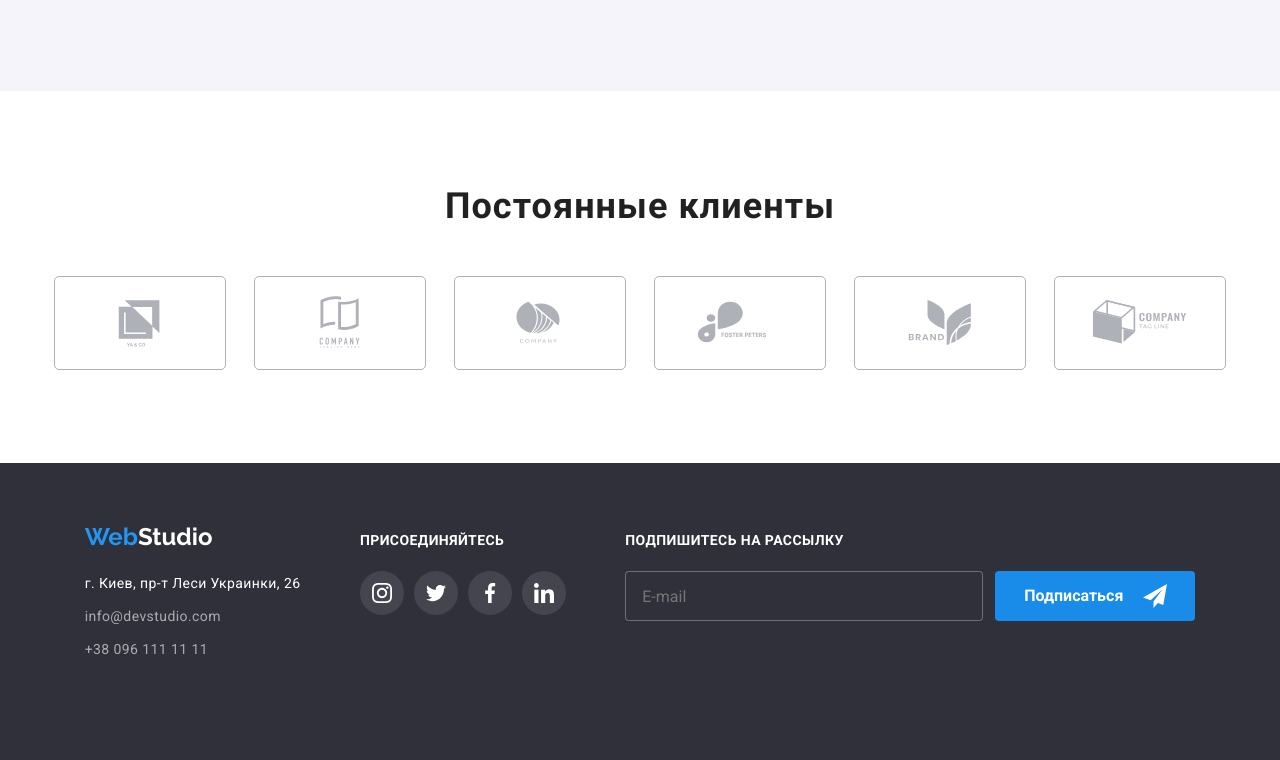
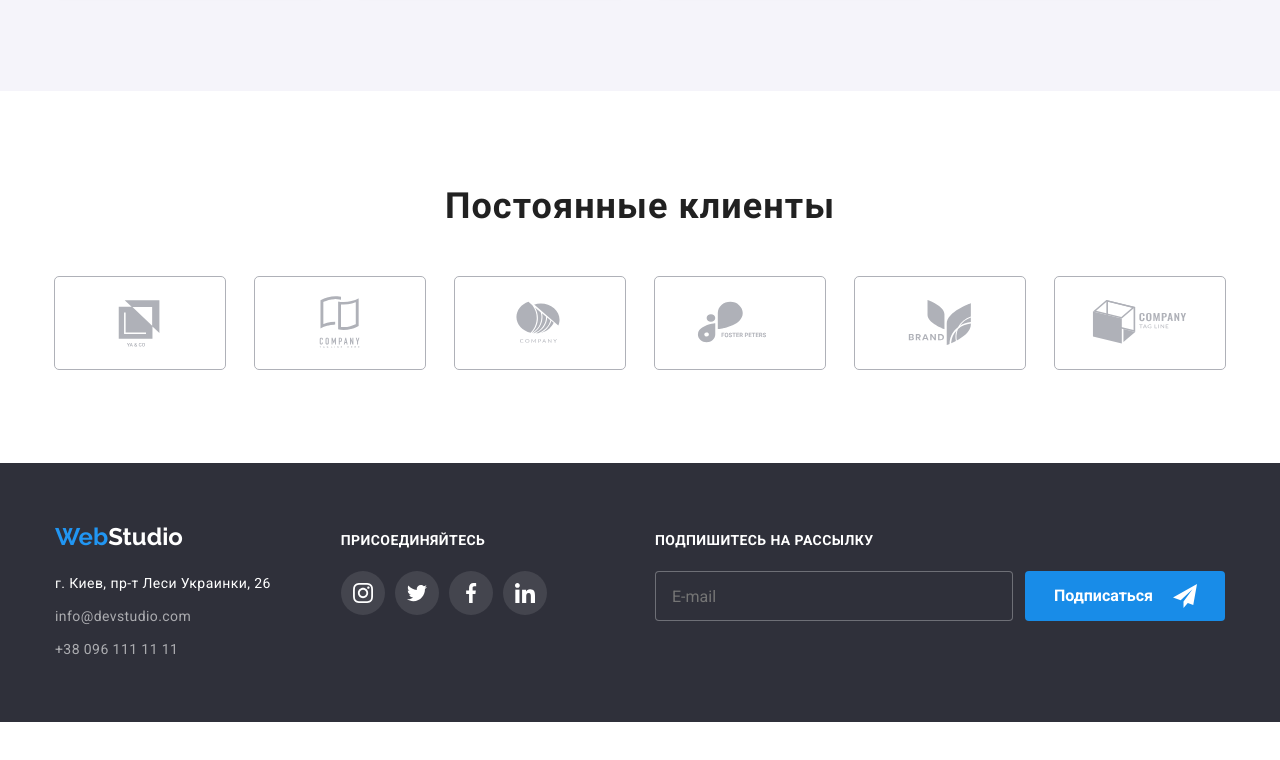
Before and after one commit to midavkk/goit-markup-hw-08, a plain HTML site: page index.html in a window 1280 px wide. Shown: the part 2213-2973 px from the top of the page. After the commit the page ends 2935 px from the top, so only its background shows below. Drawn offline with nearby package versions, Linux system fonts and the light colour scheme; files that its build step writes are made by us from their sources.

Commit message:
Update _footer.scss

```diff
--- a/sass/components/_footer.scss
+++ b/sass/components/_footer.scss
@@ -8,15 +8,14 @@
 .footer-box {
   flex-wrap: wrap;
   display: flex;
-  justify-content: space-around;
   @media screen and (max-width: 767px) {
     flex-direction: column;
   }
   @include tablet {
     flex-wrap: wrap;
+    justify-content: space-around;
   }
   @include desktop {
-    flex-wrap: nowrap;
     align-items: baseline;
   }
 }
@@ -60,6 +59,10 @@
   flex-direction: column;
   justify-content: center;
   margin-bottom: 60px;
+  @include desktop {
+    margin-bottom: 0;
+    margin-right: 70px;
+  }
 }
 
 .footer-contacts__item {
@@ -80,7 +83,7 @@
   color: rgba(255, 255, 255, 0.6);
   text-align: center;
   &:not(:last-child) {
-    padding-bottom: 9px;
+    margin-bottom: 9px;
   }
 }
 
@@ -89,6 +92,9 @@
   flex-direction: column;
   gap: 20px;
   margin-bottom: 60px;
+  @include desktop {
+    margin-bottom: 0;
+  }
 }
 
 .footer-slogan-list {
@@ -144,6 +150,7 @@
   @include desktop {
     width: 570px;
     justify-content: space-around;
+    margin-left: auto;
   }
 }
 
```
